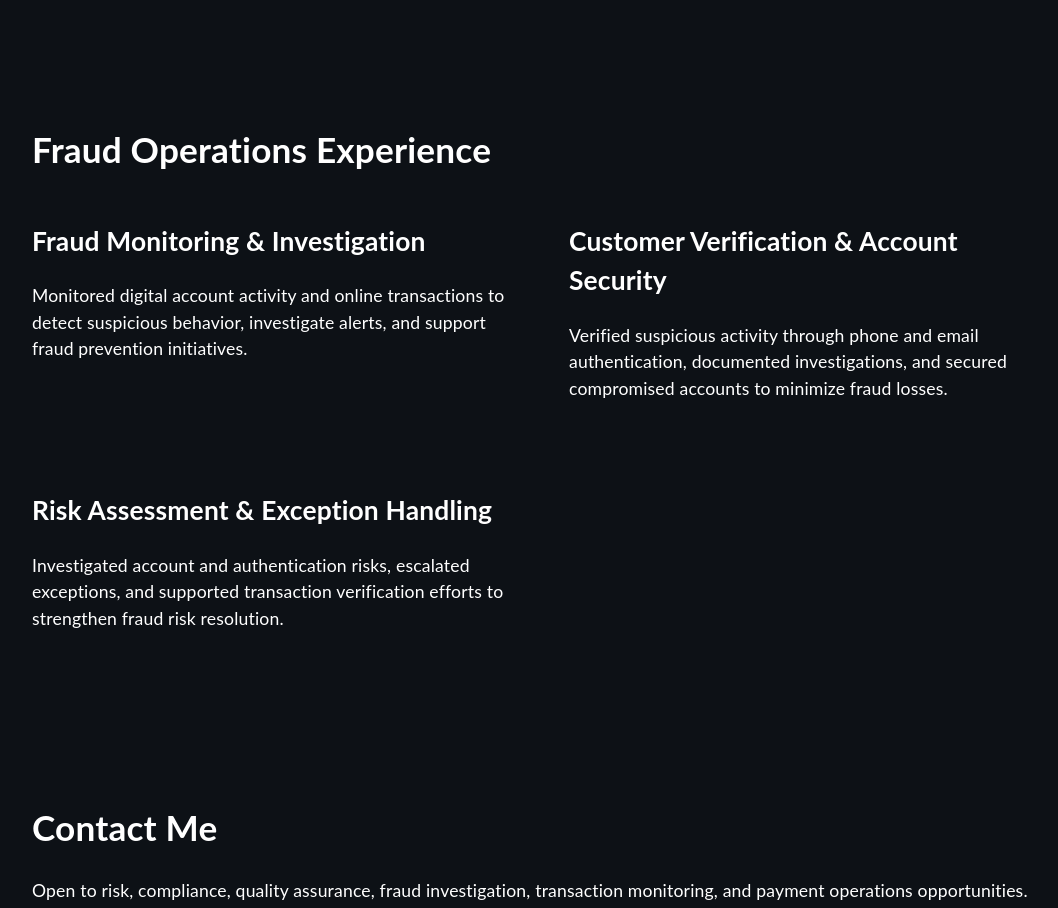
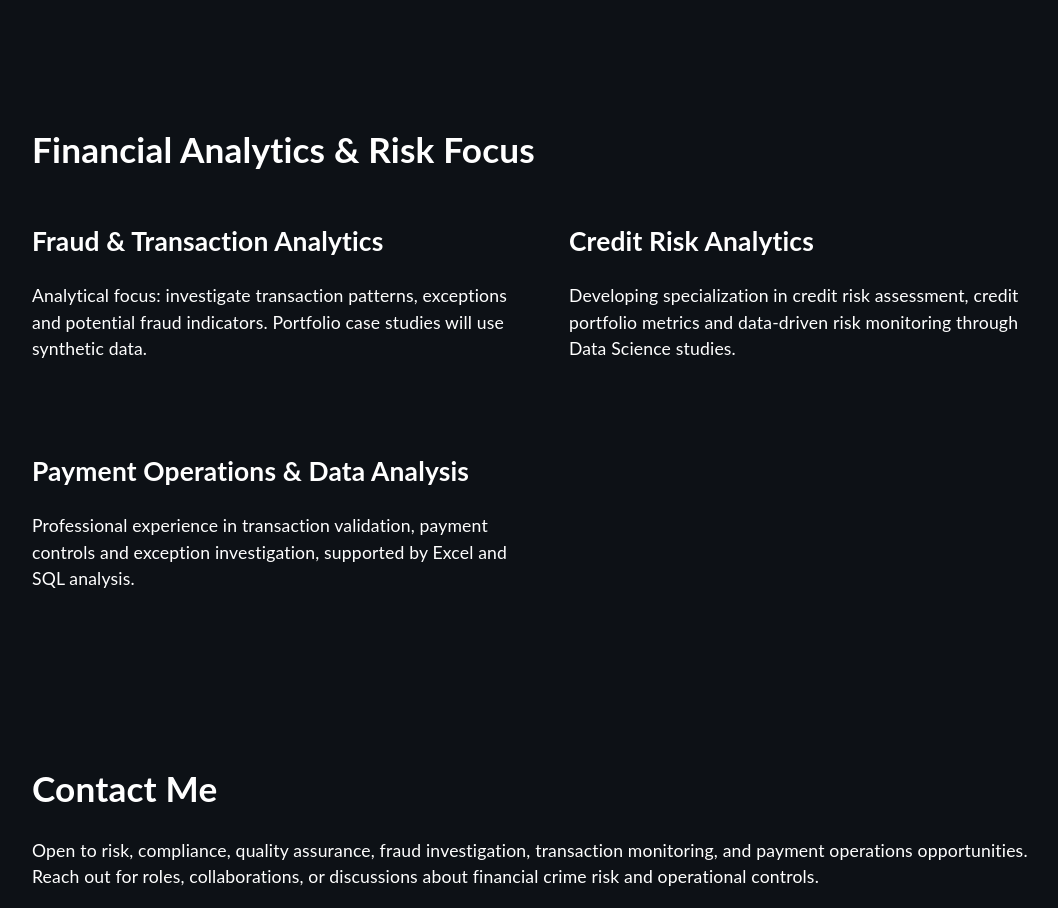
Before and after one commit to natinaelaberashi/portfolio-website, a React (Create React App) app: page / in a window 1280 px wide. Shown: the part 3440-4348 px from the top of the page, without its empty margins (96-1154 px from the left). Built offline with nearby package versions, Linux system fonts and the light colour scheme.

Commit message:
Align portfolio with payments, risk analytics and Data Science studies

```diff
--- a/src/components/Project.tsx
+++ b/src/components/Project.tsx
@@ -4,19 +4,19 @@ import '../assets/styles/Project.scss';
 function Project() {
     return(
     <div className="projects-container" id="projects">
-        <h1>Fraud Operations Experience</h1>
+        <h1>Financial Analytics & Risk Focus</h1>
         <div className="projects-grid">
             <div className="project">
-                <h2>Fraud Monitoring & Investigation</h2>
-                <p>Monitored digital account activity and online transactions to detect suspicious behavior, investigate alerts, and support fraud prevention initiatives.</p>
+                <h2>Fraud & Transaction Analytics</h2>
+                <p>Analytical focus: investigate transaction patterns, exceptions and potential fraud indicators. Portfolio case studies will use synthetic data.</p>
             </div>
             <div className="project">
-                <h2>Customer Verification & Account Security</h2>
-                <p>Verified suspicious activity through phone and email authentication, documented investigations, and secured compromised accounts to minimize fraud losses.</p>
+                <h2>Credit Risk Analytics</h2>
+                <p>Developing specialization in credit risk assessment, credit portfolio metrics and data-driven risk monitoring through Data Science studies.</p>
             </div>
             <div className="project">
-                <h2>Risk Assessment & Exception Handling</h2>
-                <p>Investigated account and authentication risks, escalated exceptions, and supported transaction verification efforts to strengthen fraud risk resolution.</p>
+                <h2>Payment Operations & Data Analysis</h2>
+                <p>Professional experience in transaction validation, payment controls and exception investigation, supported by Excel and SQL analysis.</p>
             </div>
         </div>
     </div>
```
